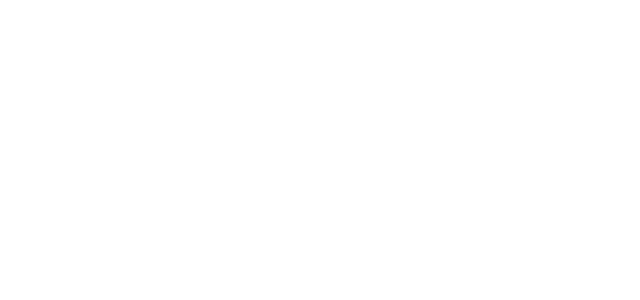
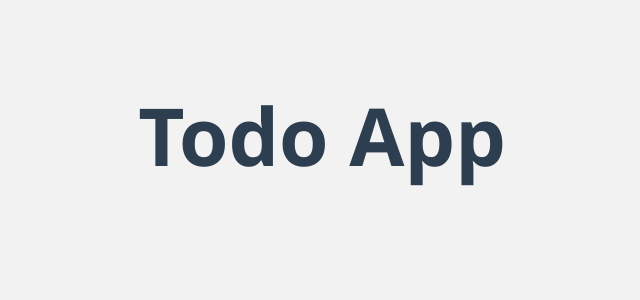
Before and after one commit to gokarna123-goku/todo_frontend, a React (Create React App) app: page / in a window 1280 px wide. Shown: the top 300 px of the page, without its empty margins (318-958 px from the left). Built offline with nearby package versions, Linux system fonts and the light colour scheme.

Commit message:
styling the header section

```diff
--- a/src/App.css
+++ b/src/App.css
@@ -1,38 +1,29 @@
-.App {
-  text-align: center;
+
+/*  */
+*{
+  margin: 0;
+  padding: 0;
+  font-family: 'Segoe UI', Tahoma, Geneva, Verdana, sans-serif;
+  box-sizing: border-box;
 }
 
-.App-logo {
-  height: 40vmin;
-  pointer-events: none;
+body{
+  width: 100%;
+  max-height: 100vh;
+  display: flex;
+  align-items: center;
+  justify-content: center;
+  background: #f2f2f2;
+  margin: 2rem 0;
+}
+header{
+  margin: 3rem 0;
+  font-size: 2.5rem;
+  /* color: #2c2c2c; */
+  color: #2c3e50;
 }
 
-@media (prefers-reduced-motion: no-preference) {
-  .App-logo {
-    animation: App-logo-spin infinite 20s linear;
-  }
-}
 
-.App-header {
-  background-color: #282c34;
-  min-height: 100vh;
-  display: flex;
-  flex-direction: column;
-  align-items: center;
-  justify-content: center;
-  font-size: calc(10px + 2vmin);
-  color: white;
-}
 
-.App-link {
-  color: #61dafb;
-}
 
-@keyframes App-logo-spin {
-  from {
-    transform: rotate(0deg);
-  }
-  to {
-    transform: rotate(360deg);
-  }
-}
+/*  */
--- a/src/App.js
+++ b/src/App.js
@@ -1,9 +1,10 @@
-import './App.css';
+import "./App.css";
+import Header from "./components/Header";
 
 function App() {
   return (
     <>
-
+      <Header />
     </>
   );
 }
```
